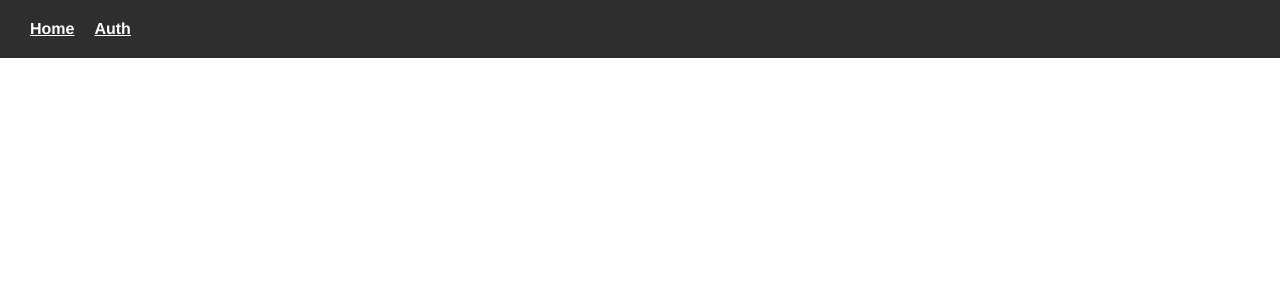
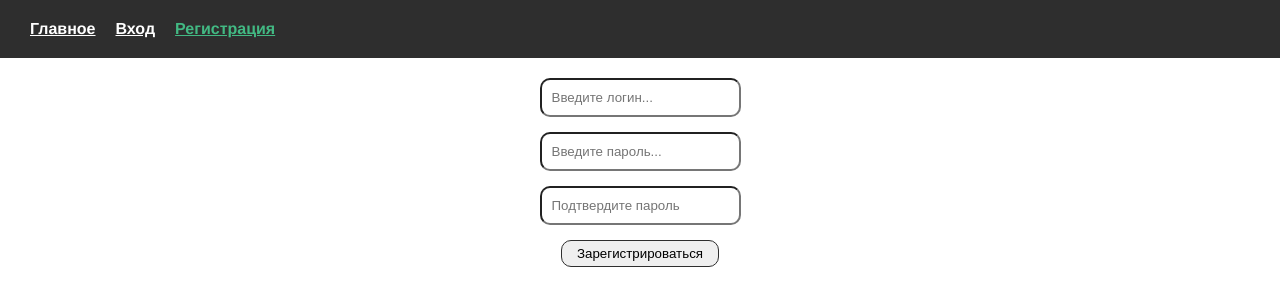
Before and after one commit to a1mix/todo, a Vue app: page /regist in a window 1280 px wide. Before the commit this address had no page. Shown: the top 306 px of the page. Built offline with nearby package versions, Linux system fonts and the light colour scheme.

Commit message:
registration added

```diff
--- a/src/App.vue
+++ b/src/App.vue
@@ -1,8 +1,9 @@
 <template>
   <nav>
-    <router-link to="/">Home</router-link>
-    <router-link v-if="isUserAuthorized" to="/todos">Todos</router-link>
-    <router-link to="/auth">Auth</router-link>
+    <router-link to="/">Главное</router-link>
+    <router-link v-if="isUserAuthorized" to="/todos">Задачи</router-link>
+    <router-link to="/auth">Вход</router-link>
+    <router-link to="/regist">Регистрация</router-link>
     <stylized-button
       v-if="isUserAuthorized"
       class="exitBtn"
--- a/src/router/index.js
+++ b/src/router/index.js
@@ -10,12 +10,17 @@ const routes = [
   {
     path: '/todos',
     name: 'todos',
-    component: () => import(/* webpackChunkName: "about" */ '../views/TodosView.vue')
+    component: () => import('../views/TodosView.vue')
   },
   {
     path: '/auth',
     name: 'auth',
-    component: () => import(/* webpackChunkName: "auth" */ '../views/AuthView.vue')
+    component: () => import('../views/AuthView.vue')
+  },
+  {
+    path: '/regist',
+    name: 'regist',
+    component: () => import('../views/RegistView.vue')
   }
 ]
 
--- /dev/null
+++ b/src/views/RegistView.vue
@@ -0,0 +1,42 @@
+<template>
+  <form action="" @submit.prevent>
+    <stylized-input
+     @input="checkUserLogin"
+     type="text"
+     placeholder="Введите логин..."
+    />
+    <stylized-input type="password" name="" id="" placeholder="Введите пароль..."/>
+    <stylized-input type="password" name="" id="" placeholder="Подтвердите пароль"/>
+    <stylized-button @click="registUser">Зарегистрироваться</stylized-button>
+  </form>
+</template>
+
+<script>
+export default {
+    data() {
+        return {
+            login: ''
+        }
+    },
+    methods: {
+        checkUserLogin() {
+            // if the user is not logged in db
+            // do something
+            if (this.login = '') {
+
+            }
+        }
+    }
+
+}
+</script>
+
+<style scoped>
+form {
+    display: flex;
+    flex-direction: column;
+    justify-content: center;
+    align-items: center;
+    gap: 15px;
+}
+</style>
```
